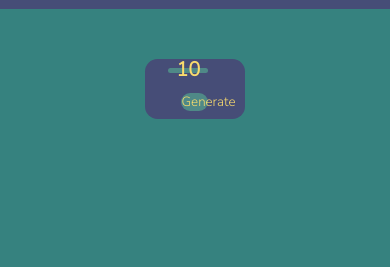
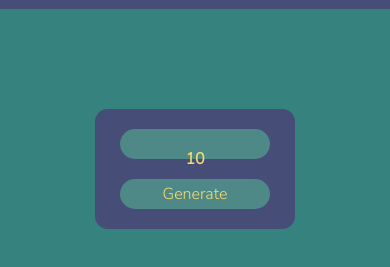
Before and after one commit to IslamIkt/responsive-website, a plain HTML site: page index.html in a window 390 px wide. Shown: the part 103-370 px from the top of the page. Drawn offline with Linux system fonts and the light colour scheme.

Commit message:
secont commit

```diff
--- a/assets/style/index.css
+++ b/assets/style/index.css
@@ -35,12 +35,12 @@ body{
 }
 
 .number{
-    width: 75%;
-    height: 25%;
+    width: 300px;
+    height: 60px;
     background-color: #4F8987;
     border-radius: 50px;
     text-align: center;
-    line-height: 25%;
+    line-height: 60px;
     font-size: 20px;
     color: #F9DB6D;
 }
@@ -48,8 +48,8 @@ body{
 .generate{
     background-color: #4F8987;
     color: #F9DB6D;
-    width: 50%;
-    height: 25%;
+    width: 200px;
+    height: 60px;
     border-radius: 50px;
 }
 
@@ -65,16 +65,42 @@ body{
 @media (max-width: 768px) {
     .box{
 
-        width: 200px;
-        height: 120px;
-        margin-top: 100px;
+        width: 300px;
+        height: 180px;
+        margin-top: 150px;
+    }
+
+    .number{
+        width: 262.5px;
+        height: 45px;
+        font-size: 18px;
+
+    }
+
+    .generate{
+        width: 131.25px;
+        height: 45px;
+        font-size: 18px;
     }
 }
 
 @media (max-width: 480px) {
     .box{
-        width: 100px;
-        height: 60px;
-        margin-top: 50px;
+        width: 200px;
+        height: 120px;
+        margin-top: 100px;
+    }
+
+    .number{
+        width: 150px;
+        height: 30px;
+        font-size: 16px;
+
+    }
+
+    .generate{
+        width: 150px;
+        height: 30px;
+        font-size: 16px;
     }
 }
```
